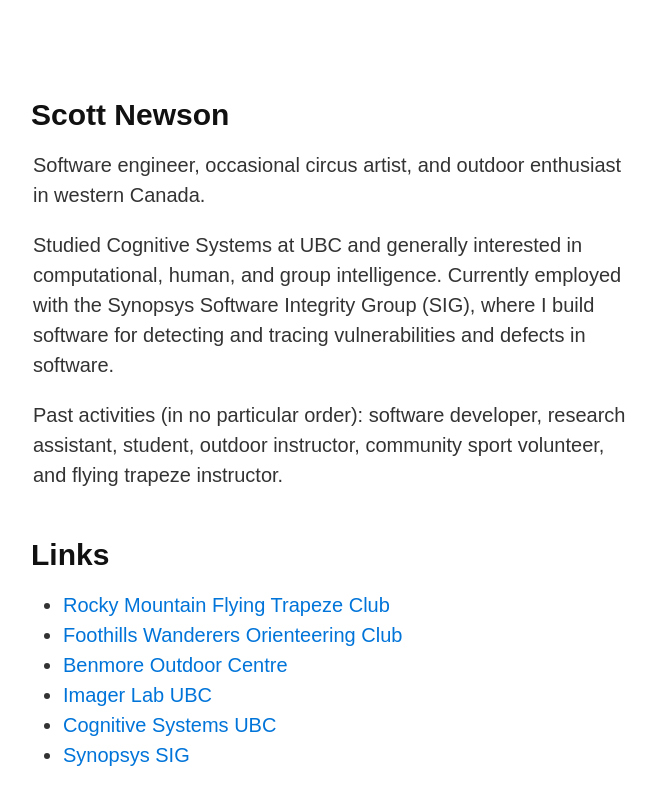
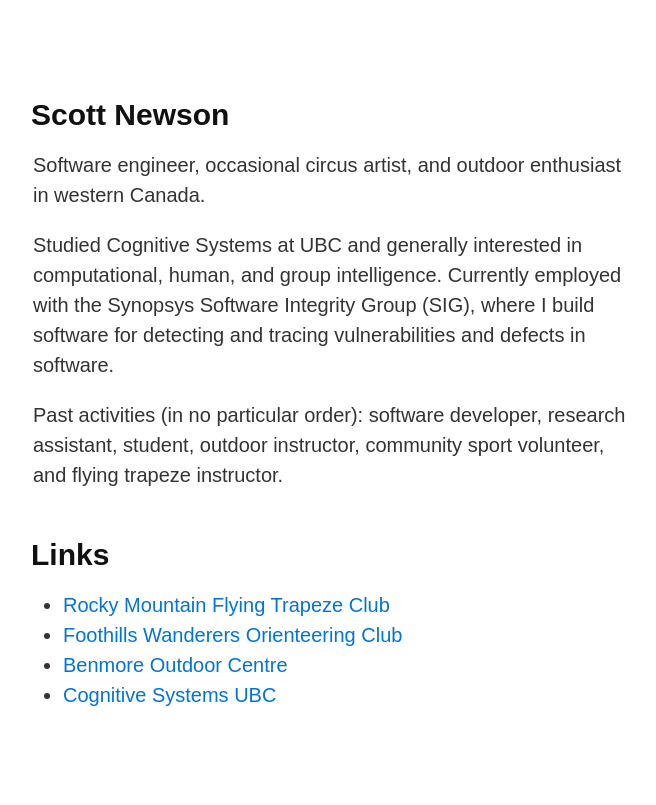
Before and after one commit to sgnewson/sgnewson.github.io, a Jekyll site: the page built from index.md, in a window 1280 px wide. Shown: the top 805 px of the page, without its empty margins (307-963 px from the left). Built offline with Jekyll 4.4.1, drawn with Linux system fonts in a browser that asks for light colours.

Commit message:
remove synopsys

```diff
--- a/index.md
+++ b/index.md
@@ -14,6 +14,4 @@
 * [Rocky Mountain Flying Trapeze Club](https://www.rockymountaintrapeze.ca/)
 * [Foothills Wanderers Orienteering Club](https://orienteeringcalgary.ca/)
 * [Benmore Outdoor Centre](https://www.experienceoutdoors.org.uk/outdoor-learning-scotland)
-* [Imager Lab UBC](http://www.cs.ubc.ca/labs/imager/imager.php)
 * [Cognitive Systems UBC](https://cogsys.ubc.ca/)
-* [Synopsys SIG](https://www.synopsys.com/software-integrity.html)
```
